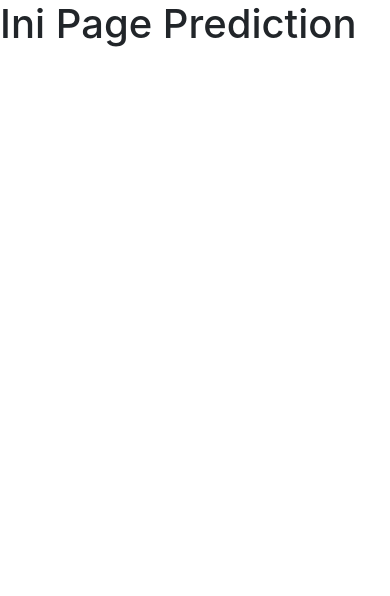
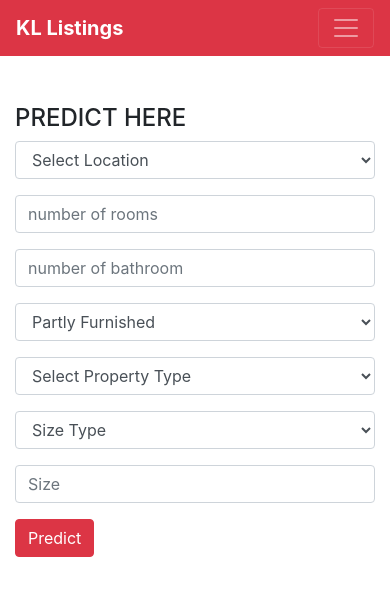
Before and after one commit to jamaludinfikrii/FundamentalDSBandung, a Flask app: page / in a window 390 px wide. Shown: the top 596 px of the page. Run offline with Flask 2, Linux system fonts and the light colour scheme; parts of the project's set-up code (start-up, migrations or seed data) failed here and were passed over; some libraries are stand-ins or nearby versions.

Commit message:
'dashboard'

```diff
--- a/Modul3/Dashboard Prediction/app.py
+++ b/Modul3/Dashboard Prediction/app.py
@@ -1,10 +1,22 @@
-from flask import Flask,render_template
-
+from flask import Flask,render_template,request
+from datas import locations,property_type
+from prediction import prediction
 app = Flask(__name__)
 
-@app.route('/')
+@app.route('/',methods=['GET','POST'])
 def index():
-    return render_template('prediction.html')
+    if request.method == 'POST':
+        data = request.form
+        data = data.to_dict()
+        data['Bathrooms'] = int(data['Bathrooms'])
+        data['Rooms'] = int(data['Rooms'])
+        data['Size Num'] = int(data['Size Num'])
+        hasil = prediction(data)
+        return render_template('result.html' , hasil_pred=hasil)
+        # Kita jalanini Function Predict
+        # Render Result.html
+    return render_template('prediction.html',
+    data_location = sorted(locations), prop = property_type)
 
 @app.route('/login')
 def login():
--- /dev/null
+++ b/Modul3/Dashboard Prediction/datas.py
@@ -0,0 +1,17 @@
+locations = ['dutamas', 'bukit jalil', 'sri petaling', 'bangsar south',
+       'kepong', 'ampang hilir', 'sungai besi', 'mont kiara',
+       'taman melawati', 'setapak', 'klcc', 'desa parkcity', 'taman desa',
+       'sentul', 'segambut', 'kl city', 'wangsa maju', 'batu caves',
+       'jalan klang lama (old klang road)', 'setiawangsa',
+       'taman tun dr ismail', 'kl sentral', 'jalan sultan ismail',
+       'jalan kuching', 'bandar menjalara', 'cheras', 'city centre',
+       'pantai', 'bukit bintang', 'kl eco city', 'kuchai lama', 'bangsar',
+       'seputeh', 'damansara heights', 'jalan ipoh', 'ampang',
+       'desa pandan', 'brickfields', 'sri hartamas', 'desa petaling',
+       'bandar damai perdana', 'oug', 'salak selatan', 'keramat',
+       'titiwangsa', 'bukit tunku (kenny hills)',
+       'country heights damansara', 'sunway spk']
+
+property_type = ['Condominium', 'Apartment', 'Serviced Residence',
+       'Terrace/Link House', 'Townhouse', 'Flat', 'Semi-detached House',
+       'Bungalow']
--- a/Modul3/Dashboard Prediction/templates/layout.html
+++ b/Modul3/Dashboard Prediction/templates/layout.html
@@ -11,6 +11,7 @@
     <title>Price Prediction</title>
   </head>
   <body>
+    {% include 'navbar.html'%}
     {% block body %}
 
     {% endblock %}
--- /dev/null
+++ b/Modul3/Dashboard Prediction/templates/navbar.html
@@ -0,0 +1,22 @@
+<nav class="navbar navbar-expand-lg navbar-dark bg-danger">
+    <a style="font-weight: bolder;" class="navbar-brand" href="/">KL Listings</a>
+    <button class="navbar-toggler" type="button" data-toggle="collapse" data-target="#navbarNav" aria-controls="navbarNav" aria-expanded="false" aria-label="Toggle navigation">
+      <span class="navbar-toggler-icon"></span>
+    </button>
+    <div class="collapse navbar-collapse" id="navbarNav">
+      <ul class="navbar-nav">
+        <li class="nav-item active">
+          <a class="nav-link" href="/">Home <span class="sr-only">(current)</span></a>
+        </li>
+        <li class="nav-item">
+          <a class="nav-link" href="/about">About</a>
+        </li>
+        <li class="nav-item">
+          <a class="nav-link" href="/login">Login</a>
+        </li>
+        <li class="nav-item">
+          <a class="nav-link" href="/register">Register</a>
+        </li>
+      </ul>
+    </div>
+</nav>
--- a/Modul3/Dashboard Prediction/templates/prediction.html
+++ b/Modul3/Dashboard Prediction/templates/prediction.html
@@ -1,5 +1,57 @@
 {% extends 'layout.html' %}
 
 {% block body %}
-    <h1>Ini Page Prediction</h1>
+<div class="container pt-5">
+    <div class="row justify-content-center">
+        <div class="col-md-6">
+            <h4>PREDICT HERE</h4>
+            <!-- Location Input -->
+
+            <form action="/" method="POST">
+                <select class="form-control" name="Location" id="">
+                    <option value="" disabled selected>Select Location </option>
+                    {% for item in data_location %}
+                        <option value='{{item}}'>{{item}}</option>
+                    {% endfor %}
+                </select>
+
+                <!-- Rooms Input -->
+                <input type="number" max="15" name="Rooms"
+                    placeholder="number of rooms" class="form-control mt-3">
+
+                <!-- Bathroom Input -->
+                <input type="number" max="15" name="Bathrooms"
+                    placeholder="number of bathroom" class="form-control mt-3">
+
+
+                    <!-- Furnishing -->
+                    <select class="form-control mt-3" name="Furnishing" id="furnishing">
+                        <option value="Partly Furnished">Partly Furnished</option>
+                        <option value="Fully Furnished">Fully Furnished</option>
+                        <option value="Unfurnished">Unfurnished</option>
+                    </select>
+
+                    <!-- Property Type -->
+                    <select class="form-control mt-3" name="Property Type Group" id="property">
+                        <option value="" disabled selected > Select Property Type </option>
+                        {% for item in prop %}
+                        <option value="{{item}}">{{item}}</option>
+                        {% endfor %}
+                    </select>
+
+                    <!-- Size type Input -->
+                    <select class="form-control mt-3" name="Size Type">
+                        <option value="Size Type" disabled selected> Size Type</option>
+                        <option value="Built-up">Built-up</option>
+                        <option value="Land area">Land area</option>
+                    </select>
+                    <!-- Size Input -->
+                    <input type="number" name="Size Num"
+                        placeholder="Size" class="form-control mt-3">
+
+                <button type="submit" class="btn btn-danger mt-3">Predict</button>
+            </form>
+        </div>
+    </div>
+</div>
 {% endblock body %}
--- a/Modul3/Dashboard Prediction/templates/result.html
+++ b/Modul3/Dashboard Prediction/templates/result.html
@@ -1 +1 @@
-<h1>Ini Page Result</h1>
+<h1>Hasil Prediction Model Adalah = {{hasil_pred}}</h1>
```
Also changed, not shown: Modul3/Dashboard Prediction/prediction.py (added, +12 -0 lines), 5 other files.
